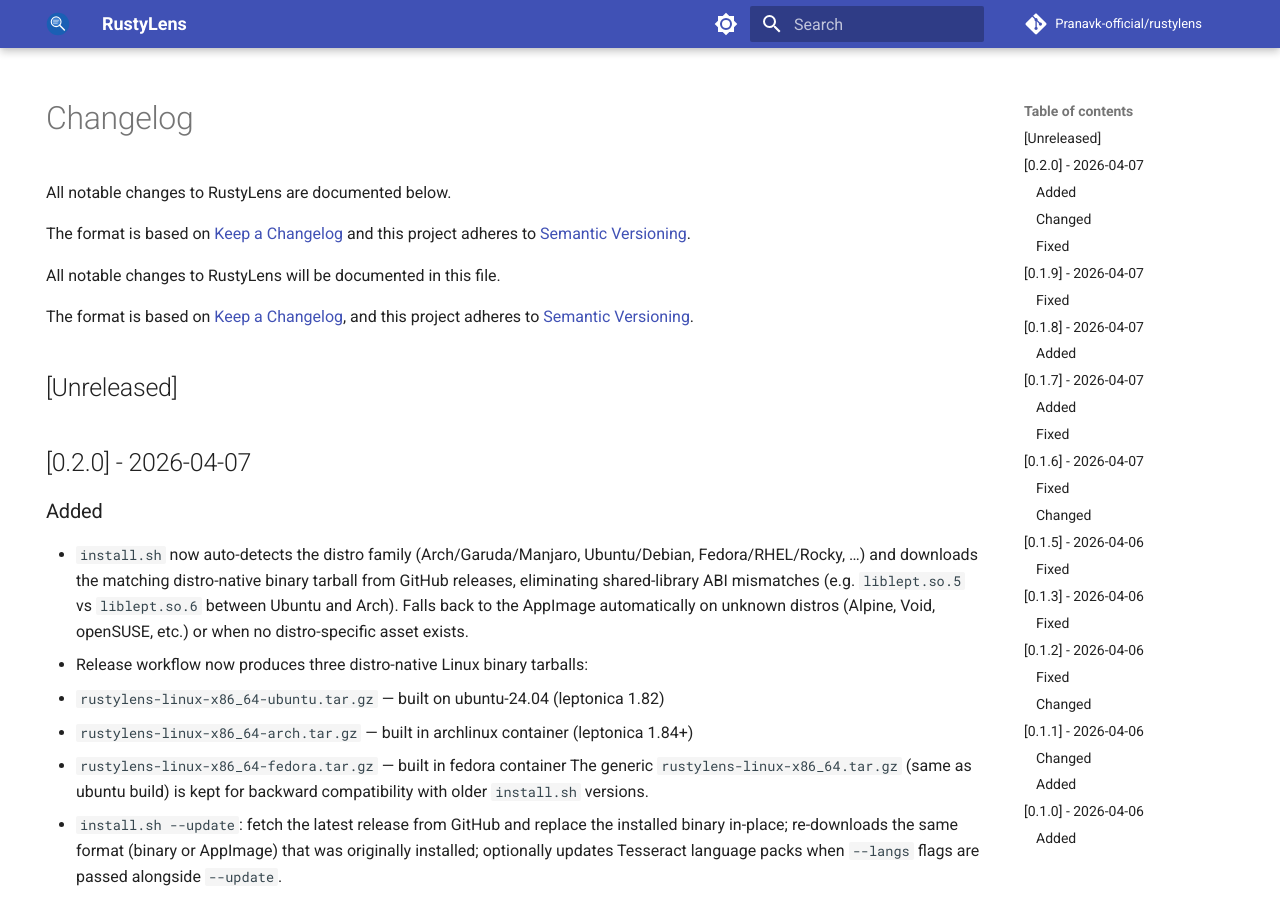
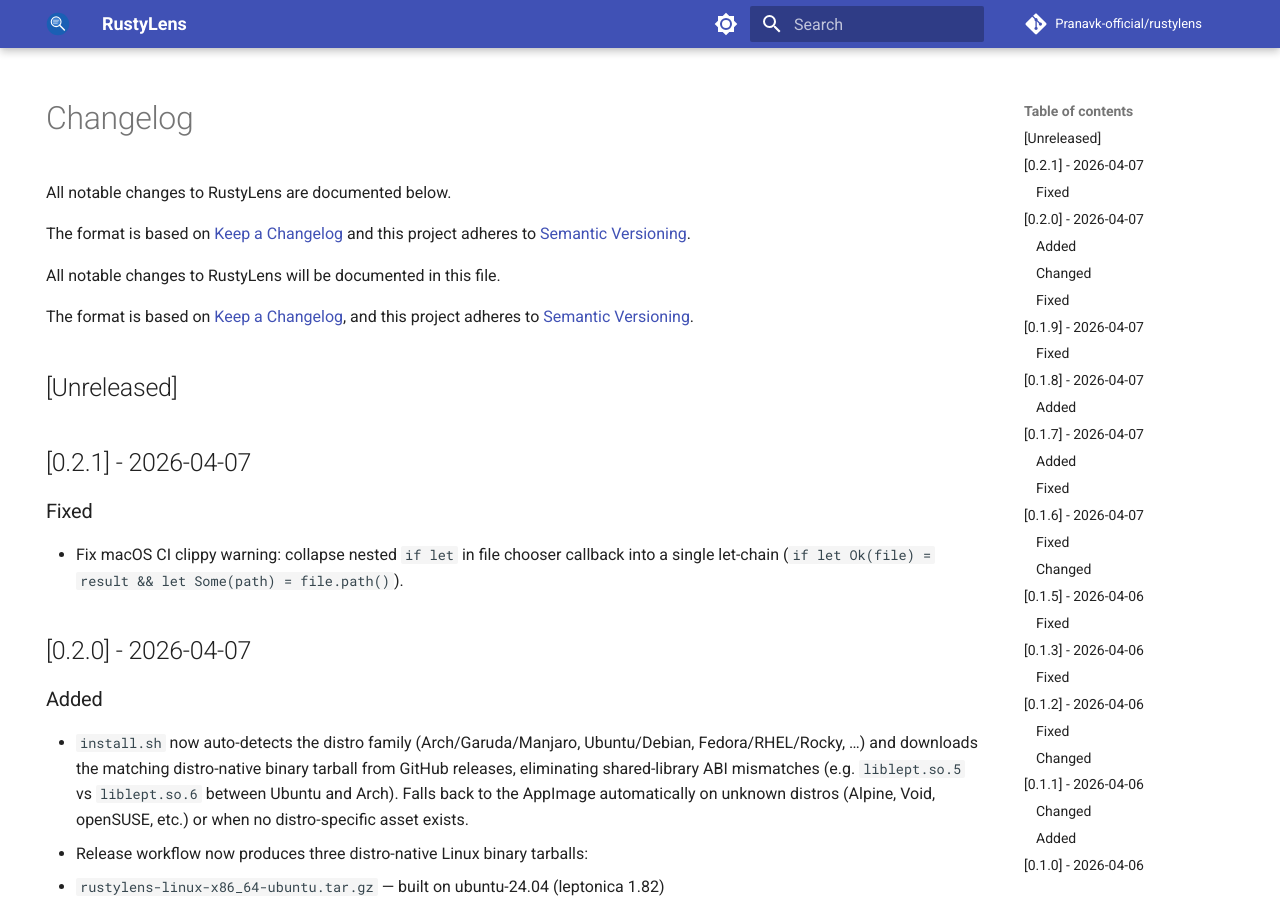
Before and after one commit to Pranavk-official/rustylens, an MkDocs documentation site: the page built from docs/changelog.md, in a window 1280 px wide and 900 px high. Built offline with MkDocs 1.6.1 and Material for MkDocs 9.7.7, drawn with Linux system fonts in a browser that asks for light colours; comment, search, counter and statistics services are not loaded.

Commit message:
release: bump version to 0.2.1 and update changelog for macOS CI fix

```diff
--- a/CHANGELOG.md
+++ b/CHANGELOG.md
@@ -6,6 +6,13 @@ The format is based on [Keep a Changelog](https://keepachangelog.com/en/1.1.0/),
 and this project adheres to [Semantic Versioning](https://semver.org/spec/v2.0.0.html).
 
 ## [Unreleased]
+
+## [0.2.1] - 2026-04-07
+
+### Fixed
+
+- Fix macOS CI clippy warning: collapse nested `if let` in file chooser callback into a
+  single let-chain (`if let Ok(file) = result && let Some(path) = file.path()`).
 
 ## [0.2.0] - 2026-04-07
 
--- a/Cargo.toml
+++ b/Cargo.toml
@@ -1,6 +1,6 @@
 [package]
 name = "rustylens"
-version = "0.2.0"
+version = "0.2.1"
 edition = "2024"
 description = "Lightweight desktop app for image preview and OCR text extraction"
 authors = ["RustyLens Contributors"]
```
Also changed, not shown: docs/index.md (+1 -1 lines), 2 other files.
